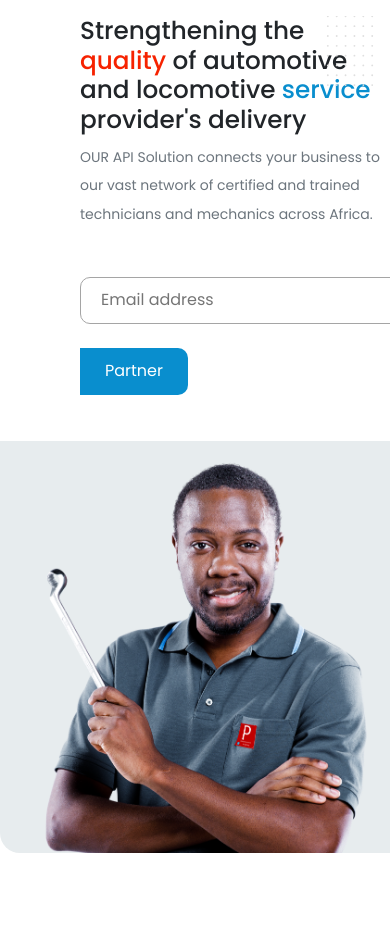
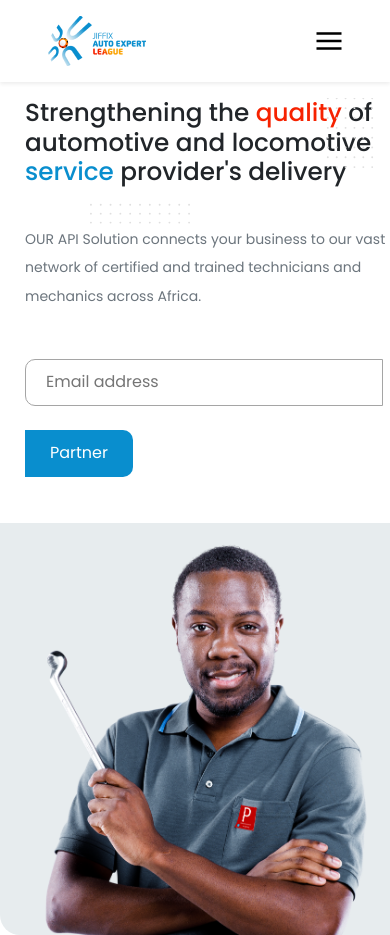
Before and after one commit to Hyvetech-Limited/jael-website, a plain HTML site: page forbusinesses.html in a window 390 px wide. Shown: the top 935 px of the page. Drawn offline with nearby package versions, Linux system fonts and the light colour scheme.

Commit message:
feat: mobile view menu

```diff
--- a/css/style.css
+++ b/css/style.css
@@ -57,6 +57,13 @@ ul {
   line-height: 1.8em;
   padding-left: 80px;
   overflow: hidden;
+}
+
+@media (max-width: 576px) {
+  .jaelcarouselwrapper .left__content {
+    padding-left: 25px;
+  }
+
 }
 
 .jaelcarouselwrapper .left__content .becomepartner-callto-action input {
--- a/forbusinesses.html
+++ b/forbusinesses.html
@@ -84,11 +84,37 @@
     </section>
   </nav>
 
-  <!--  Mobile Menu-->
-  <!-- <section class="d-flex justify-content-between align-items-center p-5 bg-white top_navigation shadow">
-    <img src="img/j_auto_expert_logo.svg" class="jauto_logo" /> <img src="img/hamburger_menu.svg"
+  <nav class="d-flex d-sm-none align-items-center justify-content-between px-5 shadow shadow-sm py-3">
+    <a href="#"><img src="img/j_auto_expert_logo.png" alt="jael auto league expert" /></a>
+    <img src="img/hamburger_menu.svg"
       class="hamburgermobile" />
-  </section> -->
+
+    <!-- <section class="d-flex justify-content-between align-items-center">
+      <ul class="d-flex m-0">
+        <a href="#" style="color:red; border-bottom: 1px solid #2ea9e2;">
+          <li>Home</li>
+        </a>
+        <a href="fortechnicians.html">
+          <li>For Technicians</li>
+        </a>
+        <a href="forbusinesses.html">
+          <li>For Businesses</li>
+        </a>
+        <a href="#jaelfooter">
+          <li>Contact Us</li>
+        </a>
+      </ul>
+
+      <div class="d-flex top-cta-btns-wrapper">
+        <button type="button" class="join-thenetwork-btn text-white" data-bs-toggle="tooltip"
+          data-bs-custom-class="coming-soon-jael-tooltip"
+          title="Only available on mobile. Coming soon on App stores">Join the
+          Network</button>
+        <a href="forbusinesses.html#partnerwithus"><button type="button" class="partner-btn bg-white">Partner with
+            Us</button></a>
+      </div>
+    </section> -->
+  </nav>
 
   <!-- Slider Starter -->
   <section class="jaelcarouselwrapper d-flex flex-column flex-sm-row mt-3 mt-sm-0">
```
Also changed, not shown: fortechnicians.html (+30 -4 lines), index.html (+30 -4 lines).
